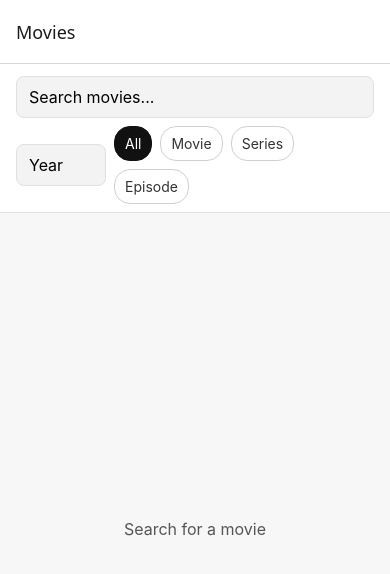
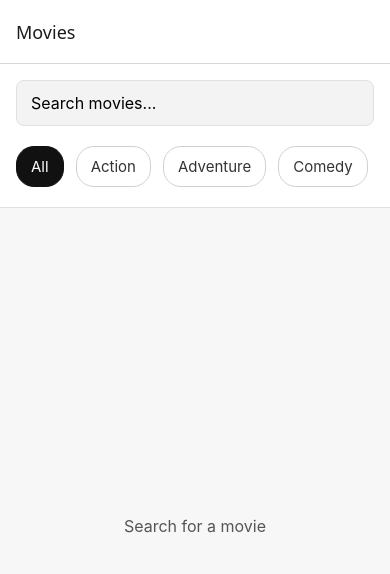
Before and after one commit to mbportuguez/omdb-movie-explorer, a React Native app: screen /MoviesList in a window 390 px wide. Shown: the top 574 px of the page. Built offline with nearby package versions, Linux system fonts and the light colour scheme.

Commit message:
feat(list): add horizontal category chips with default all filter

```diff
--- a/src/screens/MoviesListScreen.tsx
+++ b/src/screens/MoviesListScreen.tsx
@@ -5,6 +5,7 @@ import {
   KeyboardAvoidingView,
   Platform,
   Pressable,
+  ScrollView,
   StyleSheet,
   Text,
   TextInput,
@@ -12,7 +13,7 @@ import {
 } from 'react-native';
 import { useNavigation } from '@react-navigation/native';
 import { NativeStackNavigationProp } from '@react-navigation/native-stack';
-import { searchMovies, MovieSummary, MovieType } from '../api/omdb';
+import { searchMovies, MovieSummary } from '../api/omdb';
 import { useDebouncedValue } from '../hooks/useDebouncedValue';
 import MovieCard from '../components/MovieCard';
 import { useFavorites } from '../context/FavoritesContext';
@@ -27,8 +28,7 @@ function MoviesListScreen() {
   const { search, setSearch } = useSearch();
 
   const [queryInput, setQueryInput] = useState(search.query);
-  const [year, setYear] = useState(search.year ?? '');
-  const [type, setType] = useState<MovieType | undefined>(search.type);
+  const [category, setCategory] = useState<string | undefined>(undefined);
   const debouncedQuery = useDebouncedValue(queryInput, 400);
 
   const [items, setItems] = useState<MovieSummary[]>([]);
@@ -43,7 +43,8 @@ function MoviesListScreen() {
   const fetchPage = useCallback(
     async (pageToLoad: number, append: boolean) => {
       const activeQuery = debouncedQuery.trim();
-      if (!activeQuery) {
+      const effectiveQuery = [activeQuery, category].filter(Boolean).join(' ');
+      if (!effectiveQuery) {
         setItems([]);
         setTotalPages(0);
         setError(null);
@@ -53,16 +54,14 @@ function MoviesListScreen() {
       else setRefreshing(true);
       try {
         const result = await searchMovies({
-          query: activeQuery,
+          query: effectiveQuery,
           page: pageToLoad,
-          year: year.trim() || undefined,
-          type,
         });
         setError(result.error || null);
         setTotalPages(result.totalPages);
         setPage(pageToLoad);
         setItems(prev => (append ? [...prev, ...result.items] : result.items));
-        setSearch({ query: activeQuery, year: year.trim() || undefined, type });
+        setSearch({ query: activeQuery });
       } catch (e) {
         setError('Failed to load movies');
       } finally {
@@ -70,12 +69,12 @@ function MoviesListScreen() {
         setRefreshing(false);
       }
     },
-    [debouncedQuery, year, type, setSearch],
+    [debouncedQuery, category, setSearch],
   );
 
   useEffect(() => {
     fetchPage(1, false);
-  }, [debouncedQuery, year, type, fetchPage]);
+  }, [debouncedQuery, category, fetchPage]);
 
   const onEndReached = () => {
     if (loading || refreshing || !hasMore) return;
@@ -105,7 +104,28 @@ function MoviesListScreen() {
     return <Text style={styles.stateText}>No results</Text>;
   }, [debouncedQuery, error, loading, refreshing]);
 
-  const typeOptions: (MovieType | undefined)[] = [undefined, 'movie', 'series', 'episode'];
+  const categories = useMemo(
+    () => [
+      'Action',
+      'Adventure',
+      'Comedy',
+      'Drama',
+      'Romance',
+      'Horror',
+      'Thriller',
+      'Science Fiction',
+      'Fantasy',
+      'Mystery',
+      'Crime',
+      'Animation',
+      'Documentary',
+      'Family',
+      'Musical',
+      'War',
+      'Western',
+    ],
+    [],
+  );
 
   return (
     <KeyboardAvoidingView
@@ -121,30 +141,35 @@ function MoviesListScreen() {
           returnKeyType="search"
         />
         <View style={styles.filtersRow}>
-          <TextInput
-            value={year}
-            onChangeText={setYear}
-            placeholder="Year"
-            keyboardType="numeric"
-            style={[styles.input, styles.yearInput]}
-            maxLength={4}
-          />
-          <View style={styles.typeChips}>
-            {typeOptions.map(opt => (
-              <Pressable
-                key={opt ?? 'all'}
-                onPress={() => setType(opt)}
-                style={[
-                  styles.chip,
-                  opt === type && styles.chipActive,
-                ]}
-              >
-                <Text style={[styles.chipText, opt === type && styles.chipTextActive]}>
-                  {opt ? opt : 'all'}
-                </Text>
-              </Pressable>
-            ))}
-          </View>
+          <ScrollView
+            horizontal
+            showsHorizontalScrollIndicator={false}
+            contentContainerStyle={styles.categories}
+          >
+            <Pressable
+              key="all"
+              onPress={() => setCategory(undefined)}
+              style={[styles.chip, !category && styles.chipActive]}
+            >
+              <Text style={[styles.chipText, !category && styles.chipTextActive]}>
+                All
+              </Text>
+            </Pressable>
+            {categories.map(cat => {
+              const active = category === cat;
+              return (
+                <Pressable
+                  key={cat}
+                  onPress={() => setCategory(active ? undefined : cat)}
+                  style={[styles.chip, active && styles.chipActive]}
+                >
+                  <Text style={[styles.chipText, active && styles.chipTextActive]}>
+                    {cat}
+                  </Text>
+                </Pressable>
+              );
+            })}
+          </ScrollView>
         </View>
       </View>
 
@@ -177,29 +202,30 @@ const styles = StyleSheet.create({
   },
   searchSection: {
     paddingHorizontal: 16,
-    paddingTop: 12,
-    paddingBottom: 8,
+    paddingTop: 16,
+    paddingBottom: 12,
     backgroundColor: '#fff',
     borderBottomWidth: StyleSheet.hairlineWidth,
     borderBottomColor: '#e0e0e0',
-    gap: 8,
+    gap: 12,
   },
   input: {
     backgroundColor: '#f3f3f3',
     borderRadius: 8,
-    paddingHorizontal: 12,
-    paddingVertical: 10,
+    paddingHorizontal: 14,
+    paddingVertical: 12,
     fontSize: 16,
     borderWidth: 1,
     borderColor: '#e0e0e0',
   },
   filtersRow: {
     flexDirection: 'row',
-    gap: 8,
     alignItems: 'center',
   },
-  yearInput: {
-    width: 90,
+  categories: {
+    gap: 12,
+    paddingVertical: 8,
+    paddingRight: 12,
   },
   typeChips: {
     flexDirection: 'row',
@@ -208,9 +234,9 @@ const styles = StyleSheet.create({
     flexWrap: 'wrap',
   },
   chip: {
-    paddingHorizontal: 10,
-    paddingVertical: 8,
-    borderRadius: 16,
+    paddingHorizontal: 14,
+    paddingVertical: 10,
+    borderRadius: 18,
     borderWidth: 1,
     borderColor: '#d0d0d0',
     backgroundColor: '#fff',
@@ -221,7 +247,7 @@ const styles = StyleSheet.create({
   },
   chipText: {
     color: '#333',
-    fontSize: 14,
+    fontSize: 15,
     textTransform: 'capitalize',
   },
   chipTextActive: {
```
